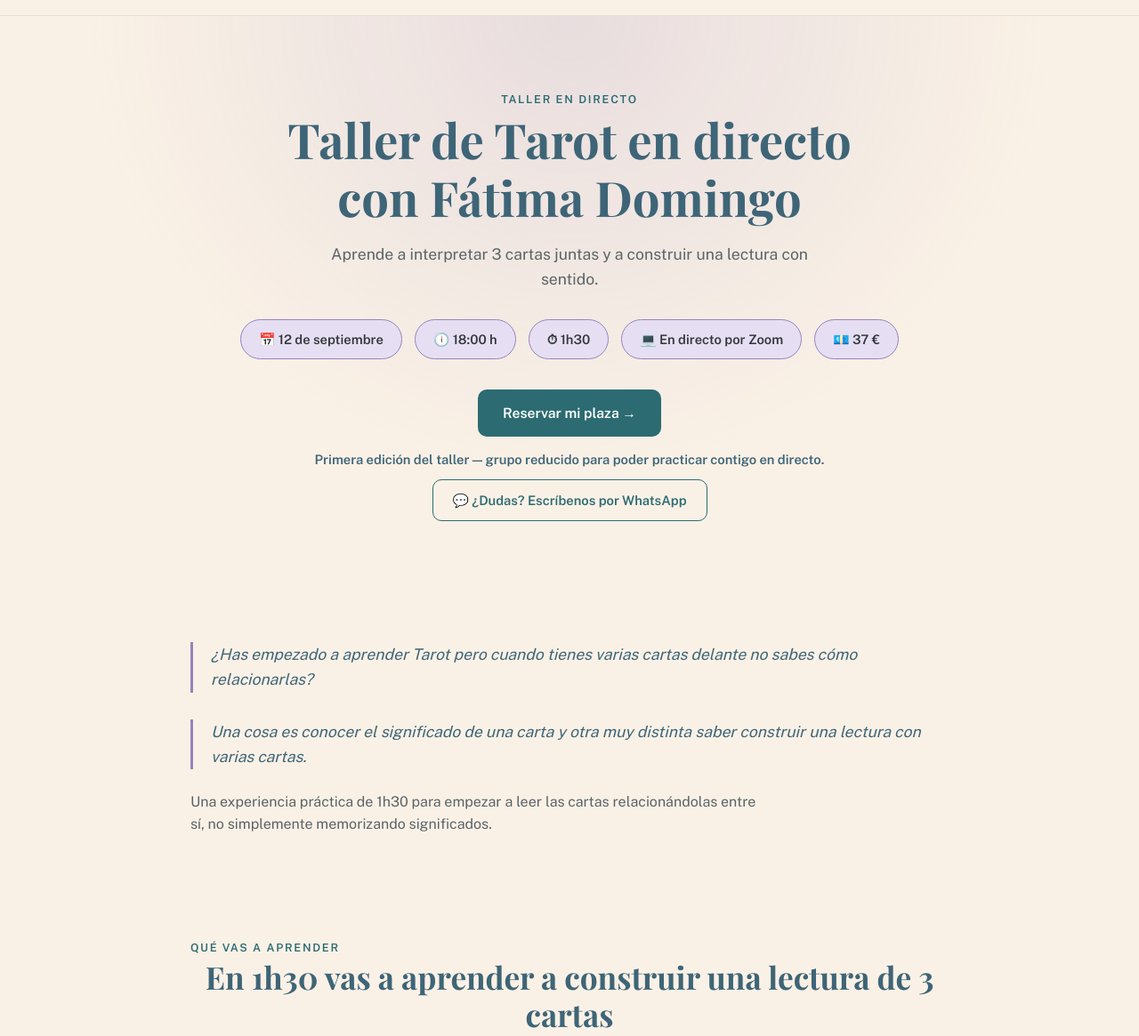
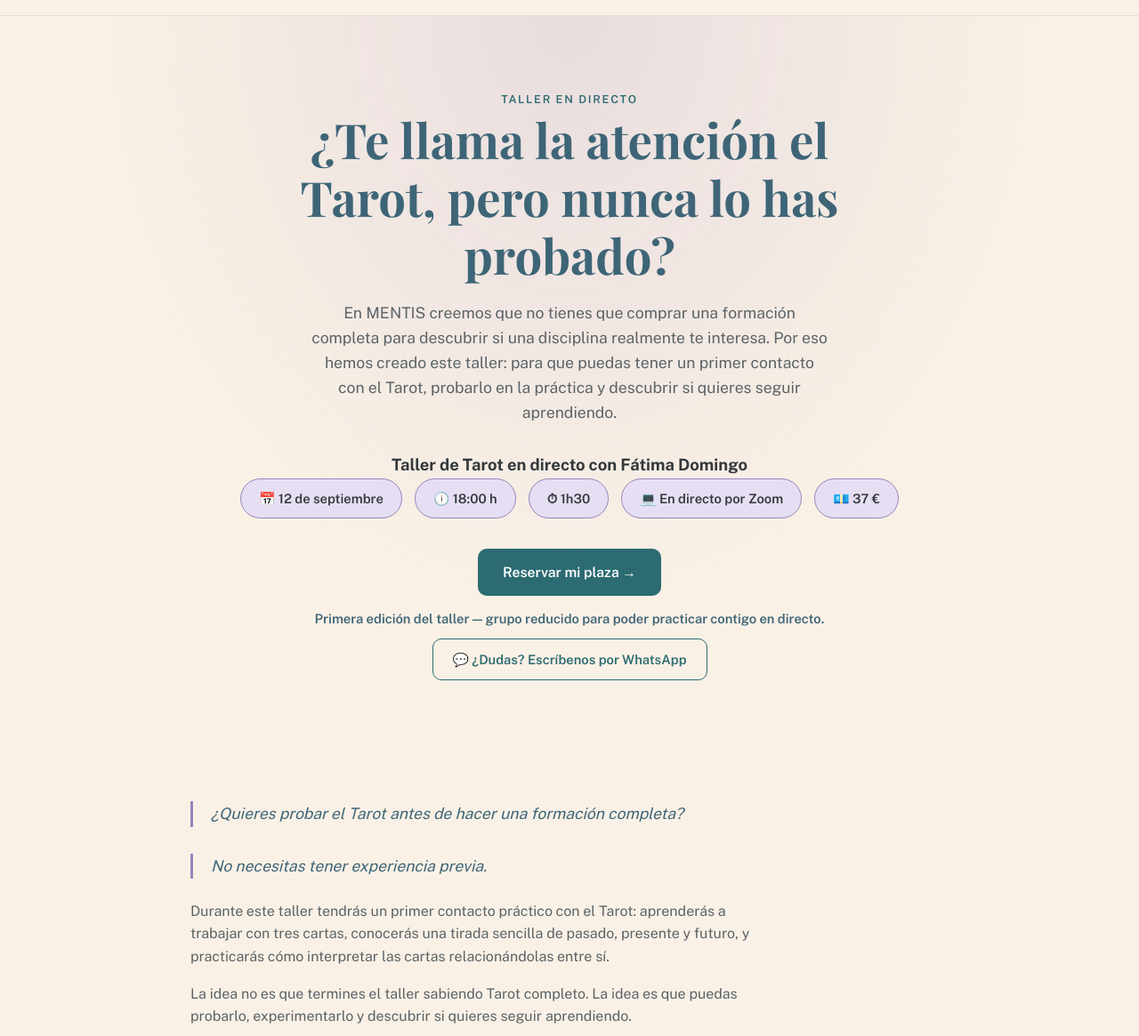
Before and after one commit to somosmentis-cursos/mentis-landing, a plain HTML site: page taller-tarot.html in a window 1280 px wide. Shown: the part 51-1216 px from the top of the page at 89% size. Drawn offline with nearby package versions, Linux system fonts and the light colour scheme.

Commit message:
Update taller-tarot.html

```diff
--- a/taller-tarot.html
+++ b/taller-tarot.html
@@ -295,8 +295,9 @@ letter-spacing:.01em;
 <section class="hero">
 <div class="wrap">
 <span class="eyebrow">Taller en directo</span>
-<h1>Taller de Tarot en directo<br>con Fátima Domingo</h1>
-<p class="lead">Aprende a interpretar 3 cartas juntas y a construir una lectura con sentido.</p>
+<h1>¿Te llama la atención el Tarot, pero nunca lo has probado?</h1>
+<p class="lead">En MENTIS creemos que no tienes que comprar una formación completa para descubrir si una disciplina realmente te interesa. Por eso hemos creado este taller: para que puedas tener un primer contacto con el Tarot, probarlo en la práctica y descubrir si quieres seguir aprendiendo.</p>
+<p style="font-weight:700;font-size:1.15rem;margin-top:22px;color:var(--ink)">Taller de Tarot en directo con Fátima Domingo</p>
 
 <div class="info-pills">
 <span class="pill">📅 12 de septiembre</span>
@@ -316,9 +317,10 @@ letter-spacing:.01em;
 <!-- 2. PROBLEMA / IDENTIFICACIÓN -->
 <section>
 <div class="wrap">
-<p class="pull-quote">¿Has empezado a aprender Tarot pero cuando tienes varias cartas delante no sabes cómo relacionarlas?</p>
-<p class="pull-quote">Una cosa es conocer el significado de una carta y otra muy distinta saber construir una lectura con varias cartas.</p>
-<p style="margin-top:24px;max-width:640px">Una experiencia práctica de 1h30 para empezar a leer las cartas relacionándolas entre sí, no simplemente memorizando significados.</p>
+<p class="pull-quote">¿Quieres probar el Tarot antes de hacer una formación completa?</p>
+<p class="pull-quote">No necesitas tener experiencia previa.</p>
+<p style="margin-top:24px;max-width:640px">Durante este taller tendrás un primer contacto práctico con el Tarot: aprenderás a trabajar con tres cartas, conocerás una tirada sencilla de pasado, presente y futuro, y practicarás cómo interpretar las cartas relacionándolas entre sí.</p>
+<p style="margin-top:16px;max-width:640px">La idea no es que termines el taller sabiendo Tarot completo. La idea es que puedas probarlo, experimentarlo y descubrir si quieres seguir aprendiendo.</p>
 </div>
 </section>
 
@@ -393,10 +395,10 @@ letter-spacing:.01em;
 <span class="eyebrow" style="display:block;text-align:center">Para quién es</span>
 <h2 style="text-align:center">Este taller es para ti si...</h2>
 <ul class="for-who-list">
-<li>Estás empezando con el Tarot</li>
-<li>Conoces cartas sueltas pero quieres aprender a relacionarlas</li>
-<li>Quieres practicar una tirada sencilla</li>
-<li>Quieres aprender de forma práctica y en directo</li>
+<li>Nunca has hecho Tarot y quieres probarlo</li>
+<li>Sientes curiosidad por el Tarot pero no sabes si quieres hacer una formación completa</li>
+<li>Quieres tener una primera experiencia práctica</li>
+<li>Quieres aprender una tirada sencilla y practicarla en directo</li>
 </ul>
 </div>
 </section>
```
